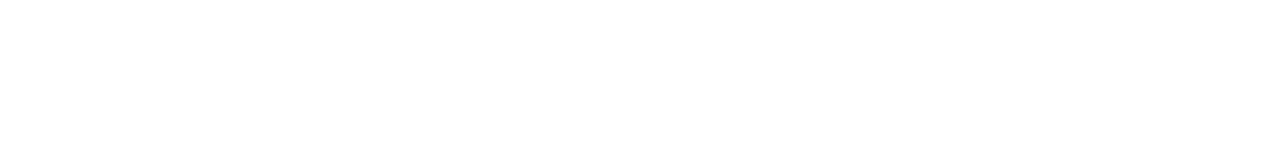
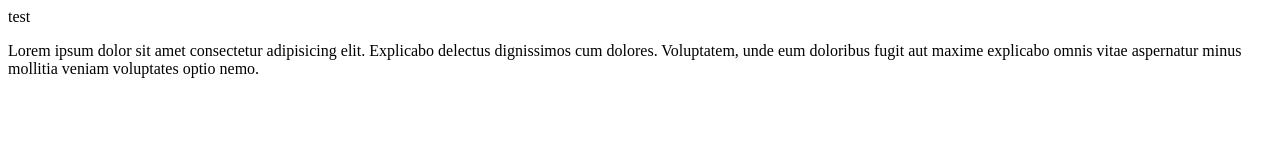
Before and after one commit to saltysille/opgave-1, a plain HTML site: page index.html in a window 1280 px wide. Drawn offline with Linux system fonts and the light colour scheme.

Commit message:
so it begin again

```diff
--- a/index.html
+++ b/index.html
@@ -7,6 +7,13 @@
     <link rel="stylesheet" href="css/style.css" />
   </head>
   <body>
+    <div>test</div>
+    <p>
+      Lorem ipsum dolor sit amet consectetur adipisicing elit. Explicabo
+      delectus dignissimos cum dolores. Voluptatem, unde eum doloribus fugit aut
+      maxime explicabo omnis vitae aspernatur minus mollitia veniam voluptates
+      optio nemo.
+    </p>
     <script src="main.js"></script>
   </body>
 </html>
```
